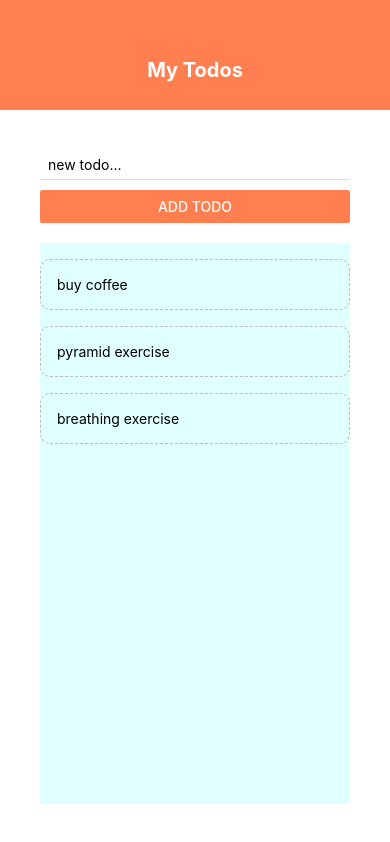
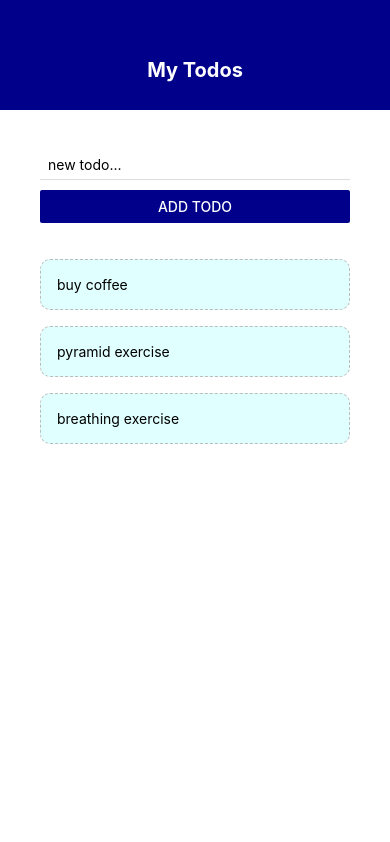
Before and after one commit to Jitgitbit/react-native-exercise-two, a React Native app: screen / in a window 390 px wide. Built offline with nearby package versions, Linux system fonts and the light colour scheme.

Commit message:
better styles

```diff
--- a/App.js
+++ b/App.js
@@ -65,7 +65,6 @@ const styles = StyleSheet.create({
   },
   list: {
     marginTop: 20,
-    backgroundColor:'lightcyan',
     flex:1
   }
 });
--- a/components/AddTodo.jsx
+++ b/components/AddTodo.jsx
@@ -1,5 +1,5 @@
 import React, {useState} from 'react'
-import { View, Text, StyleSheet, TouchableOpacity, TextInput, Button} from 'react-native'
+import { View, StyleSheet, TextInput, Button} from 'react-native'
 
 export default function AddTodo({submitHandler}) {
   const [text, setText] = useState('');
@@ -14,7 +14,7 @@ export default function AddTodo({submitHandler}) {
       style={styles.input}
       placeholder='new todo...'
       onChangeText={changeHandler}/>
-      <Button onPress={() => submitHandler(text)} title='add todo' color='coral'/>
+      <Button onPress={() => submitHandler(text)} title='add todo' color='darkblue'/>
     </View>
   )
 }
--- a/components/Header.jsx
+++ b/components/Header.jsx
@@ -13,7 +13,7 @@ const styles = StyleSheet.create({
   header: {
     height:110,
     paddingTop:58,
-    backgroundColor:'coral'
+    backgroundColor:'darkblue'
   },
   title:{
     textAlign:'center',
--- a/components/TodoItem.jsx
+++ b/components/TodoItem.jsx
@@ -17,5 +17,6 @@ const styles = StyleSheet.create({
     borderWidth:1,
     borderStyle:'dashed',
     borderRadius:10,
+    backgroundColor:'lightcyan',
   }
 })
```
